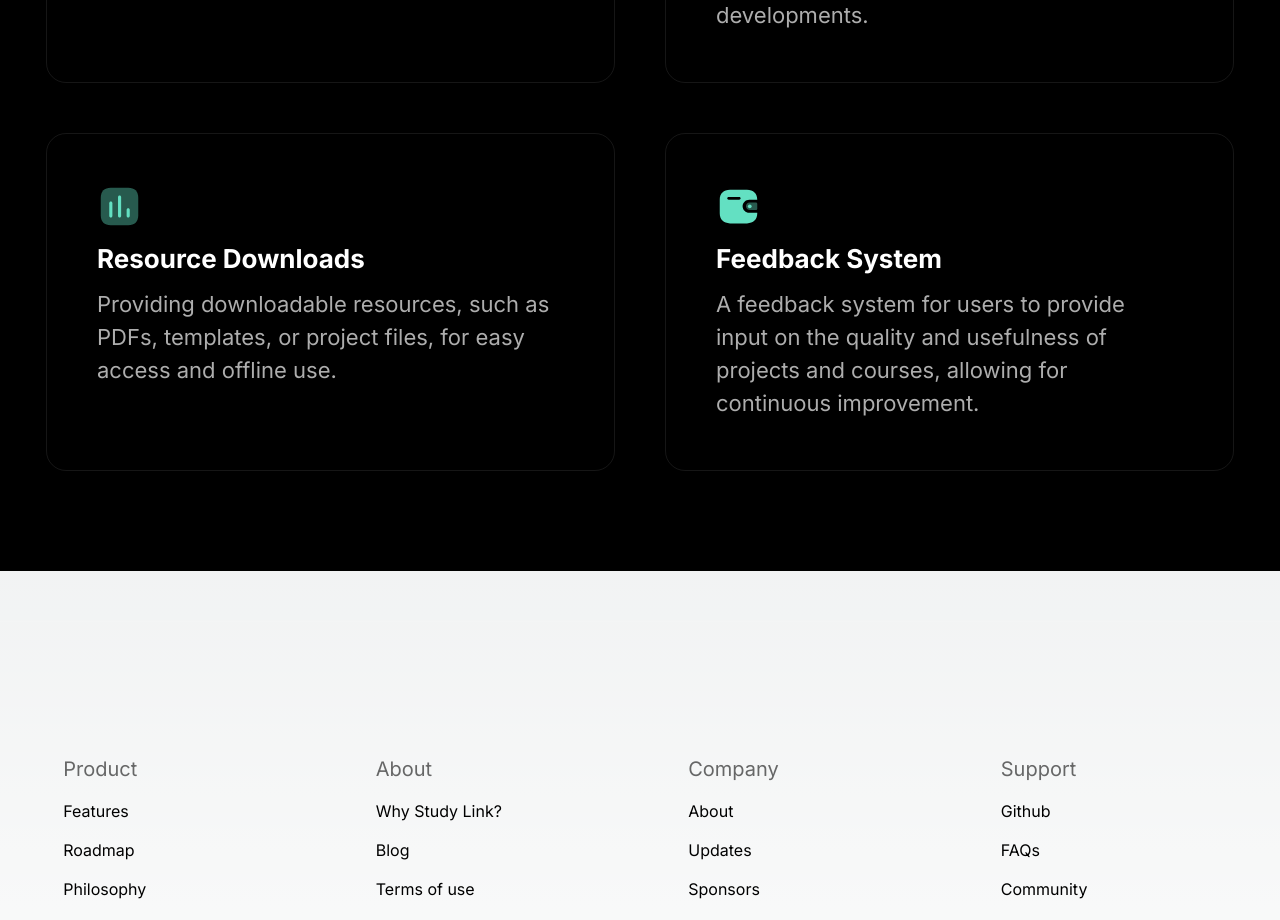
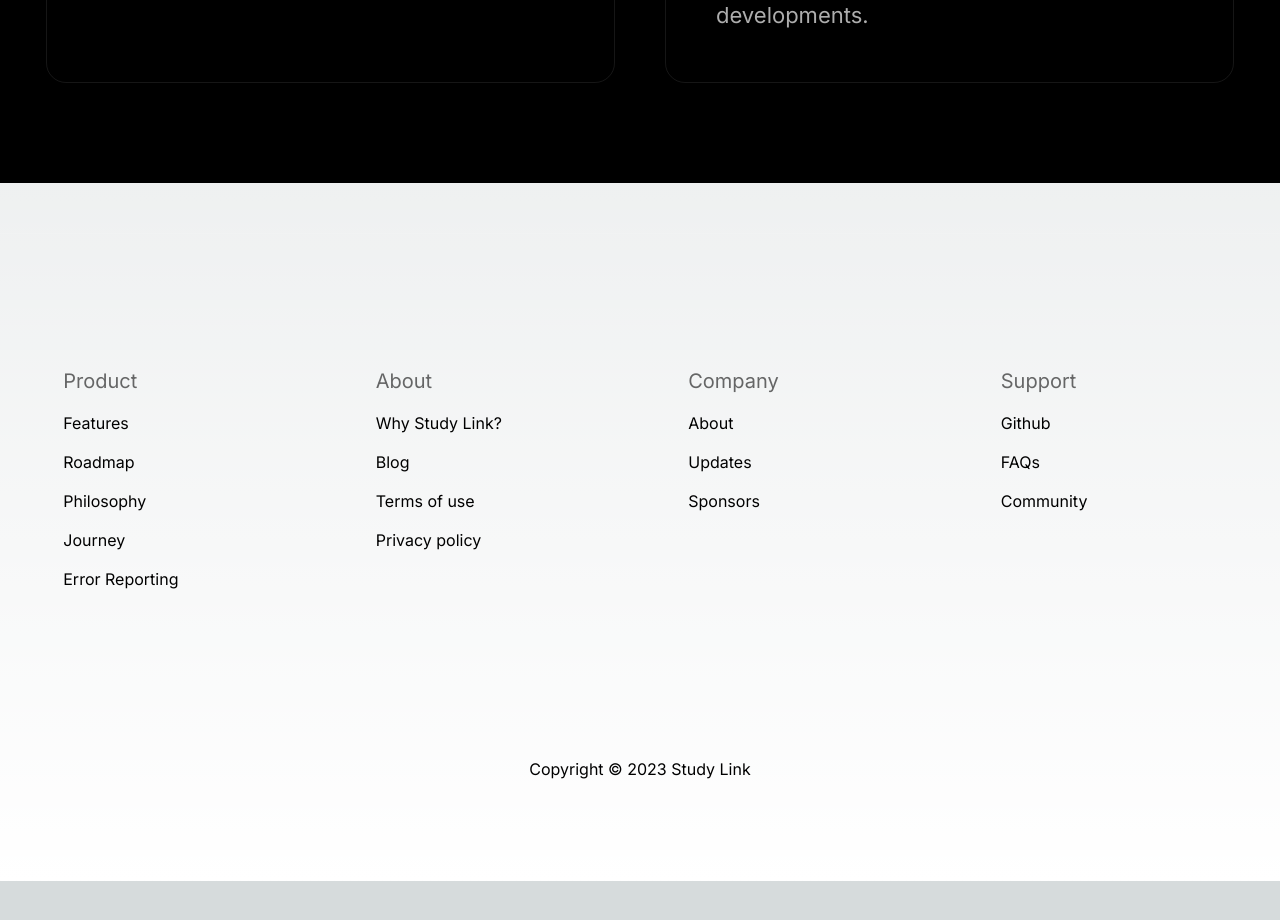
Before and after one commit to NinadVyas/StudyLink, a Next.js app: page /about in a window 1280 px wide. Shown: the part 860-1780 px from the top of the page. After the commit the page ends 1741 px from the top, so only its background shows below. Built offline with nearby package versions, Linux system fonts and the light colour scheme; no server answers.

Commit message:
made changes

```diff
--- a/app/about/page.jsx
+++ b/app/about/page.jsx
@@ -16,18 +16,18 @@
       paragraph:
         "Regular updates and content curation to ensure that the projects and course recommendations remain relevant and up-to-date with the latest trends and developments.",
     },
-    {
-      icon: <ChartIcon />,
-      heading: "Resource Downloads",
-      paragraph:
-        "Providing downloadable resources, such as PDFs, templates, or project files, for easy access and offline use.",
-    },
-    {
-      icon: <WalletIcon />,
-      heading: "Feedback System",
-      paragraph:
-        "A feedback system for users to provide input on the quality and usefulness of projects and courses, allowing for continuous improvement.",
-    },
+    // {
+    //   icon: <ChartIcon />,
+    //   heading: "Resource Downloads",
+    //   paragraph:
+    //     "Providing downloadable resources, such as PDFs, templates, or project files, for easy access and offline use.",
+    // },
+    // {
+    //   icon: <WalletIcon />,
+    //   heading: "Feedback System",
+    //   paragraph:
+    //     "A feedback system for users to provide input on the quality and usefulness of projects and courses, allowing for continuous improvement.",
+    // },
   ];
 
   return (
```
